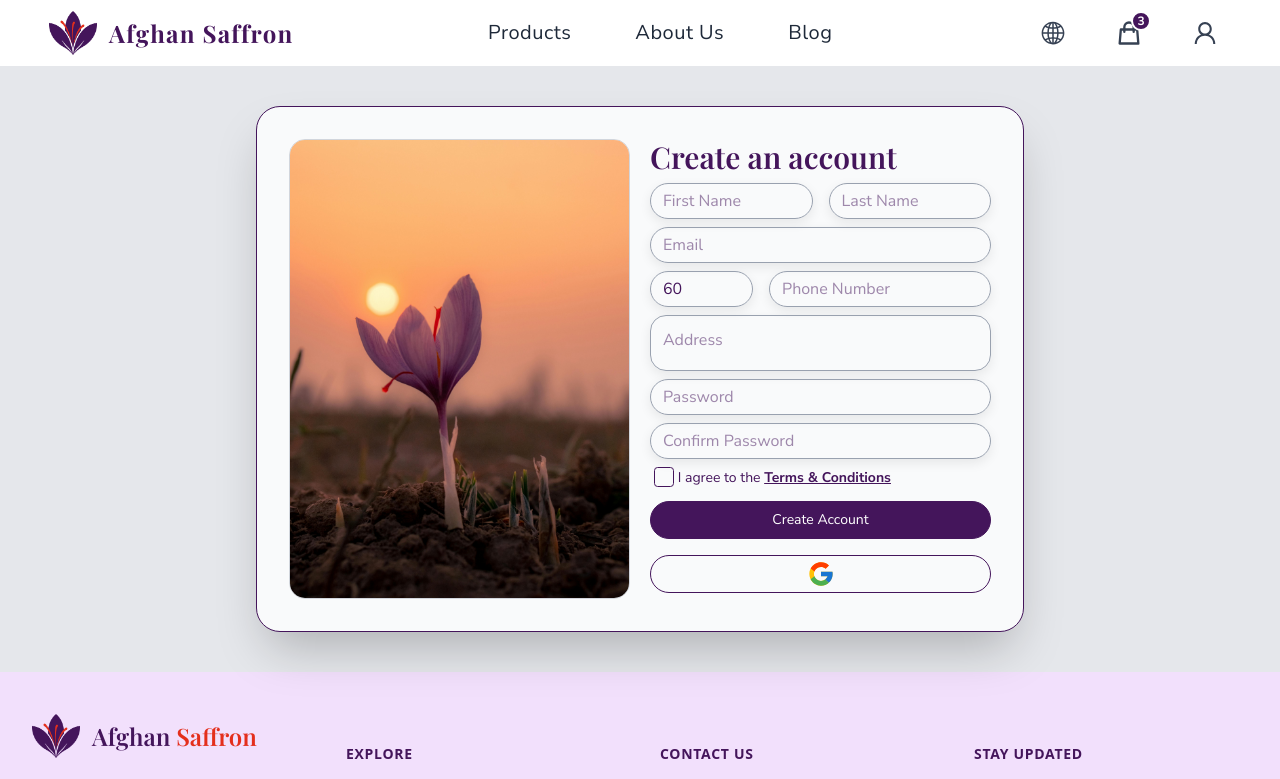
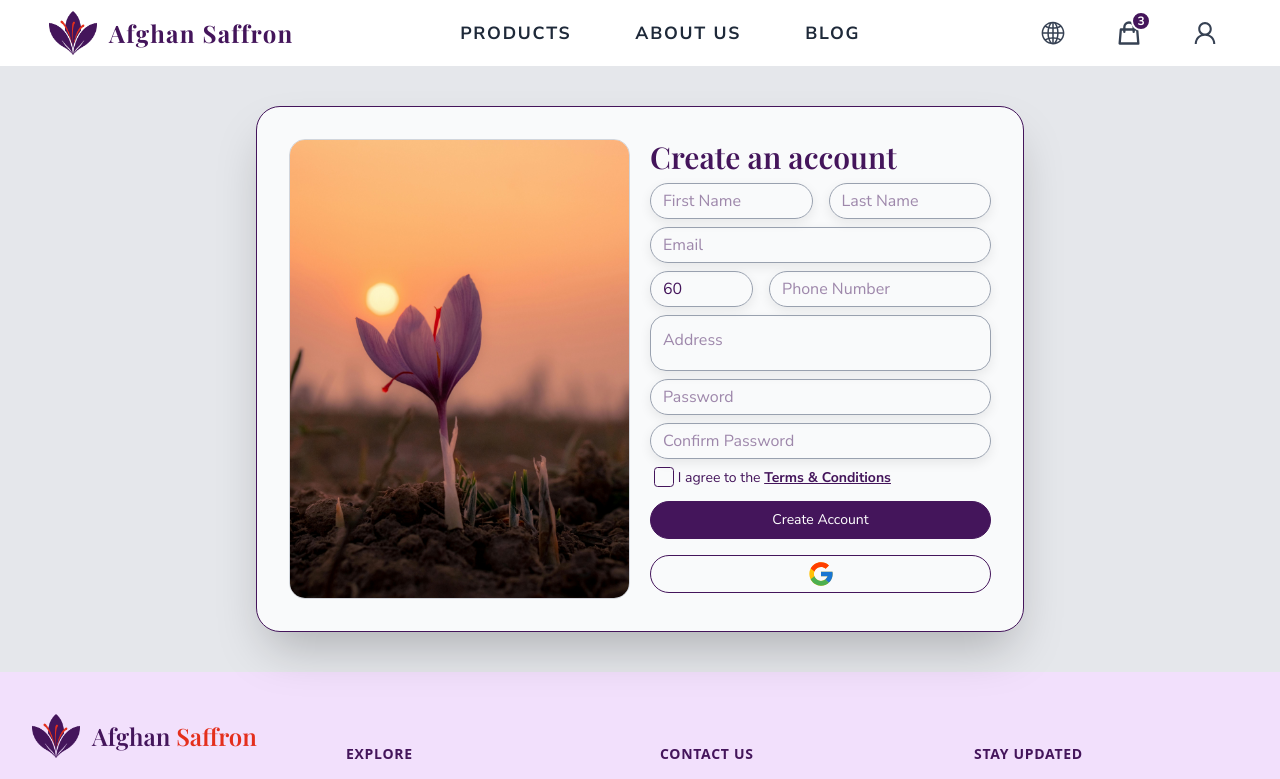
Before and after one commit to Esmatullah12/AfghanSaffron_FrontEnd, a React (Vite) app: page /AfghanSaffron_FrontEnd/register in a window 1280 px wide. Shown: the top 779 px of the page. Built offline with nearby package versions, Linux system fonts and the light colour scheme; a web font is replaced by a local one.

Commit message:
Updated the navbar

```diff
--- a/src/components/common/Button.tsx
+++ b/src/components/common/Button.tsx
@@ -10,7 +10,7 @@ const Button: React.FC<ButtonProps> = ({text, onClick, className}) => {
   return(
     <button
       onClick={onClick}
-      className={`${className} bg-primary text-white px-6 py-2 rounded-full text-sm transition-all cursor-pointer border border-[#44155B] hover:bg-transparent hover:text-black duration-500 ease-in-out`}
+      className={`${className} bg-primary text-white px-6 py-2 rounded-3xl text-sm transition-all cursor-pointer border border-[#44155B] hover:bg-transparent hover:text-black duration-500 ease-in-out`}
     >
       {text}
     </button>
--- a/src/components/common/navbar/Logo.tsx
+++ b/src/components/common/navbar/Logo.tsx
@@ -3,7 +3,7 @@ import logo from "../../../assets/Logo.png";
 const Logo = () => (
   <a href="/" className="flex items-center space-x-3 group">
     <img src={logo} alt="Afghan Saffron Logo" className="w-12 h-auto object-contain" />
-    <span className="font-display text-2xl tracking-wider font-bold text-primary">
+    <span className="text-sm font-display md:text-2xl tracking-wider font-bold text-primary">
       Afghan Saffron
     </span>
   </a>
--- a/src/components/common/navbar/MobileMenu/MobileMenuContent.tsx
+++ b/src/components/common/navbar/MobileMenu/MobileMenuContent.tsx
@@ -1,11 +1,11 @@
 // components/navbar/MobileMenu/MobileMenuContent.tsx
-import { IoLogOutOutline } from "react-icons/io5";
 import SocialLinks from "../SocialLinks";
 
 const navItems = [
-  { label: "Products", href: "#" },
-  { label: "About Us", href: "#" },
-  { label: "Blog", href: "#" },
+  { label: "ACCOUNT", href: "#" },
+  { label: "PRODUCTS", href: "#" },
+  { label: "ABOUT US", href: "#" },
+  { label: "BLOG", href: "#" },
 ];
 
 interface MobileMenuContentProps {
@@ -15,44 +15,20 @@ interface MobileMenuContentProps {
   onLogout: () => void;
 }
 
-const MobileMenuContent = ({ isLoggedIn, user, onClose, onLogout }: MobileMenuContentProps) => (
-  <>
-    <div className="px-6 py-6 space-y-6">
+const MobileMenuContent = ({ onClose, onLogout }: MobileMenuContentProps) => (
+  <div className="w-3xs position fixed right-0 top-0 bg-white" style={{borderRadius: '0 0 0 3rem'}}>
+    <div className="px-6 py-12 space-y-6">
       {navItems.map((item) => (
-        <a key={item.label} href={item.href} onClick={onClose} className="block text-xl font-normal text-gray-800 hover:text-[#44155B] hover:pl-4 transition-all">
+        <a key={item.label} href={item.href} onClick={onClose} className="py-2 hover:border-l-4 hover:border-secondary block text-[1rem] text-gray-800 hover:text-primary hover:pl-4 transition-all">
           {item.label}
         </a>
       ))}
-
-      <div className="border-t pt-6">
-        {isLoggedIn && user ? (
-          <>
-            <div className="flex items-center gap-4 mb-4">
-              <div className="w-12 h-12 bg-gradient-to-br from-[#44155B] to-[#E42F1C] rounded-full flex items-center justify-center text-white font-bold">
-                {user.name.charAt(0)}
-              </div>
-              <div>
-                <p className="font-semibold">{user.name}</p>
-                <p className="text-sm text-gray-600">My Account</p>
-              </div>
-            </div>
-            <button onClick={() => { onLogout(); onClose(); }} className="text-red-600 flex items-center gap-2">
-              <IoLogOutOutline className="h-5 w-5" /> Logout
-            </button>
-          </>
-        ) : (
-          <div className="space-y-3">
-            <a href="/login" onClick={onClose} className="block py-3 text-center bg-[#44155B] text-white rounded-lg font-medium">Login</a>
-            <a href="/signup" onClick={onClose} className="block py-3 text-center border-2 border-[#44155B] text-[#44155B] rounded-lg font-medium">Sign Up</a>
-          </div>
-        )}
-      </div>
     </div>
 
-    <div className="px-6 py-6 border-t bg-gray-50/50">
+    <div className="px-6 py-6 border-t border-gray-300">
       <SocialLinks />
     </div>
-  </>
+  </div>
 );
 
 export default MobileMenuContent;
--- a/src/components/common/navbar/NavLinks.tsx
+++ b/src/components/common/navbar/NavLinks.tsx
@@ -1,7 +1,7 @@
 const navItems = [
-  { label: "Products", href: "#" },
-  { label: "About Us", href: "#" },
-  { label: "Blog", href: "#" },
+  { label: "PRODUCTS", href: "#" },
+  { label: "ABOUT US", href: "#" },
+  { label: "BLOG", href: "#" },
 ];
 
 const NavLinks = () => (
@@ -9,7 +9,7 @@ const NavLinks = () => (
     <div className="flex items-center space-x-16">
       {navItems.map((item) => (
         <a key={item.label} href={item.href} className="relative group">
-          <span className="font-normal text-xl text-gray-800 tracking-wide transition-all duration-300 group-hover:text-[#44155B] group-hover:font-medium">
+          <span className="font-bold text-[1.1rem] text-gray-800 tracking-widest transition-all duration-300 group-hover:text-[#44155B]">
             {item.label}
           </span>
           <div className="absolute bottom-0 left-0 w-0 h-0.5 bg-[#E42F1C] transition-all duration-500 group-hover:w-full" />
--- a/src/components/common/navbar/Navbar.tsx
+++ b/src/components/common/navbar/Navbar.tsx
@@ -35,10 +35,10 @@ const Navbar = () => {
       <nav className="flex items-center justify-between h-16 px-6 lg:px-12">
         <Logo />
         <NavLinks />
-        <div className="hidden lg:flex items-center space-x-6">
+        <div className="flex items-center space-x-6">
           <LanguageSwitcher />
           <CartButton count={3} />
-          <UserMenu />
+          <UserMenu className="hidden lg:block"/>
         </div>
         <MobileMenu />
       </nav>
--- a/src/components/common/navbar/SocialLinks.tsx
+++ b/src/components/common/navbar/SocialLinks.tsx
@@ -2,7 +2,7 @@
 import { IoLogoInstagram, IoLogoTiktok } from "react-icons/io5";
 
 const SocialLinks = () => (
-  <div className="flex justify-center gap-6">
+  <div className="flex justify-center gap-3">
     <a
       href="https://instagram.com"
       target="_blank"
--- a/src/components/common/navbar/UserMenu/UserMenu.tsx
+++ b/src/components/common/navbar/UserMenu/UserMenu.tsx
@@ -3,7 +3,11 @@ import { useState, useRef, useEffect } from "react";
 import UserMenuTrigger from "./UserMenuTrigger";
 import UserMenuContent from "./UserMenuContent";
 
-const UserMenu = () => {
+interface UserMenuProps {
+  className?: string;
+}
+
+const UserMenu = ({ className }: UserMenuProps) => {
   const [open, setOpen] = useState(false);
   const [isLoggedIn] = useState(false); // Replace with real auth later
   const user = isLoggedIn ? { name: "Esmatullah", email: "esmat@example.com" } : undefined;
@@ -23,7 +27,7 @@ const UserMenu = () => {
   };
 
   return (
-    <div className="relative" ref={ref}>
+    <div className={`relative ${className}`} ref={ref}>
       <UserMenuTrigger onClick={() => setOpen(!open)} isOpen={open} />
       {open && (
         <div className="absolute right-0 mt-2 w-72 bg-white/95 backdrop-blur-xl rounded-xl shadow-2xl border border-gray-200 overflow-hidden z-50 animate-in slide-in-from-top-2 fade-in duration-200">
--- a/src/components/common/navbar/UserMenu/UserMenuTrigger.tsx
+++ b/src/components/common/navbar/UserMenu/UserMenuTrigger.tsx
@@ -4,15 +4,16 @@ import { AiOutlineUser } from "react-icons/ai";
 interface UserMenuTriggerProps {
   onClick: () => void;
   isOpen: boolean;
+  className?: string;
 }
 
-const UserMenuTrigger = ({ onClick, isOpen }: UserMenuTriggerProps) => (
+const UserMenuTrigger = ({ onClick, isOpen, className }: UserMenuTriggerProps) => (
   <button
     onClick={onClick}
     aria-label="Account menu"
     aria-expanded={isOpen}
     aria-haspopup="true"
-    className="p-3 rounded-2xl transition-all duration-300 hover:bg-purple-50 focus:ring-2 focus:ring-purple-500 focus:ring-opacity-50"
+    className={`p-3 rounded-2xl transition-all duration-300 hover:bg-purple-50 focus:ring-2 focus:ring-purple-500 focus:ring-opacity-50 ${className}`}
   >
     <AiOutlineUser className="h-7 w-7 text-gray-700 hover:text-[#44155B] transition-all duration-300" />
   </button>
```
